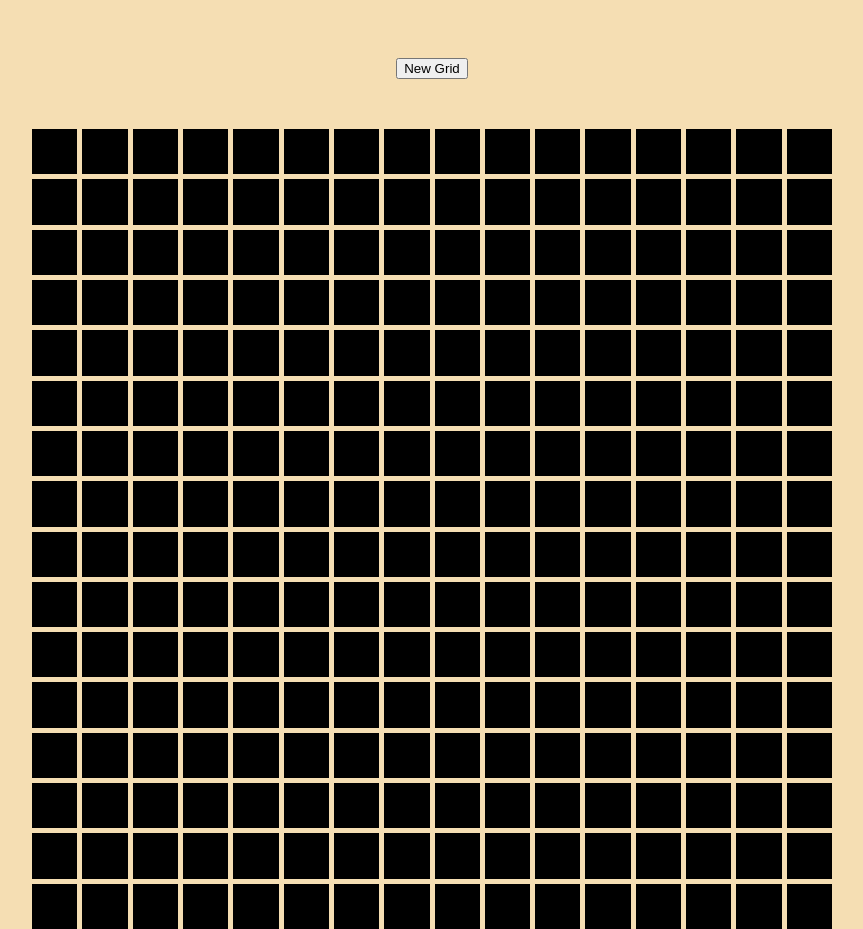
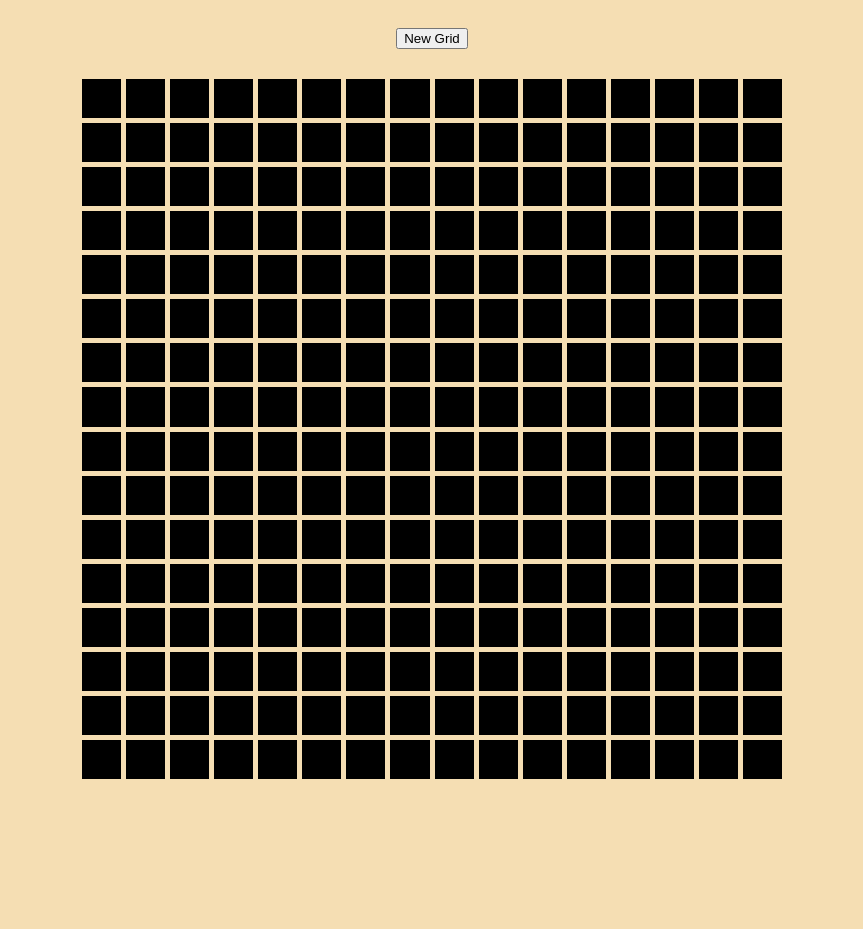
Before and after one commit to cth0604/Etch-A-Sketch, a plain HTML site: page index.html in a window 1280 px wide. Shown: the whole page, without its empty margins (208-1071 px from the left). After the commit the page ends 800 px from the top, so only its background shows below. Drawn offline with Linux system fonts and the light colour scheme.

Commit message:
reduced the size the square and changed its position

```diff
--- a/styles.css
+++ b/styles.css
@@ -1,8 +1,8 @@
 .container {
-    width: 800px;
-    height: 800px;
+    width: 700px;
+    height: 700px;
     position: relative;
-    top: 100px;
+    top: 50px;
     margin: auto;
     display: grid;
     grid-template-columns: repeat(16, 1fr);
@@ -17,7 +17,7 @@ body {
 
 .button {
     position: relative;
-    top: 50px;
+    top: 20px;
     display: block;
     margin: auto;
 }
```
